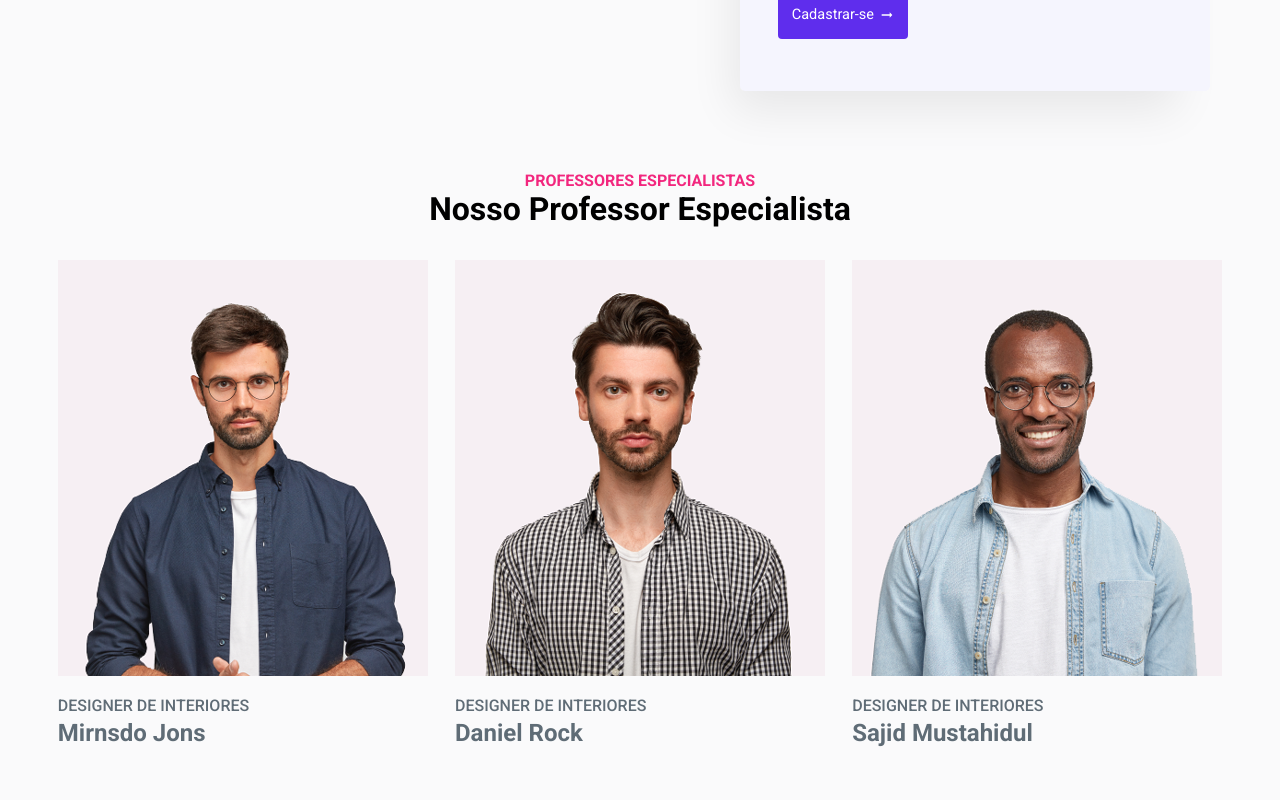
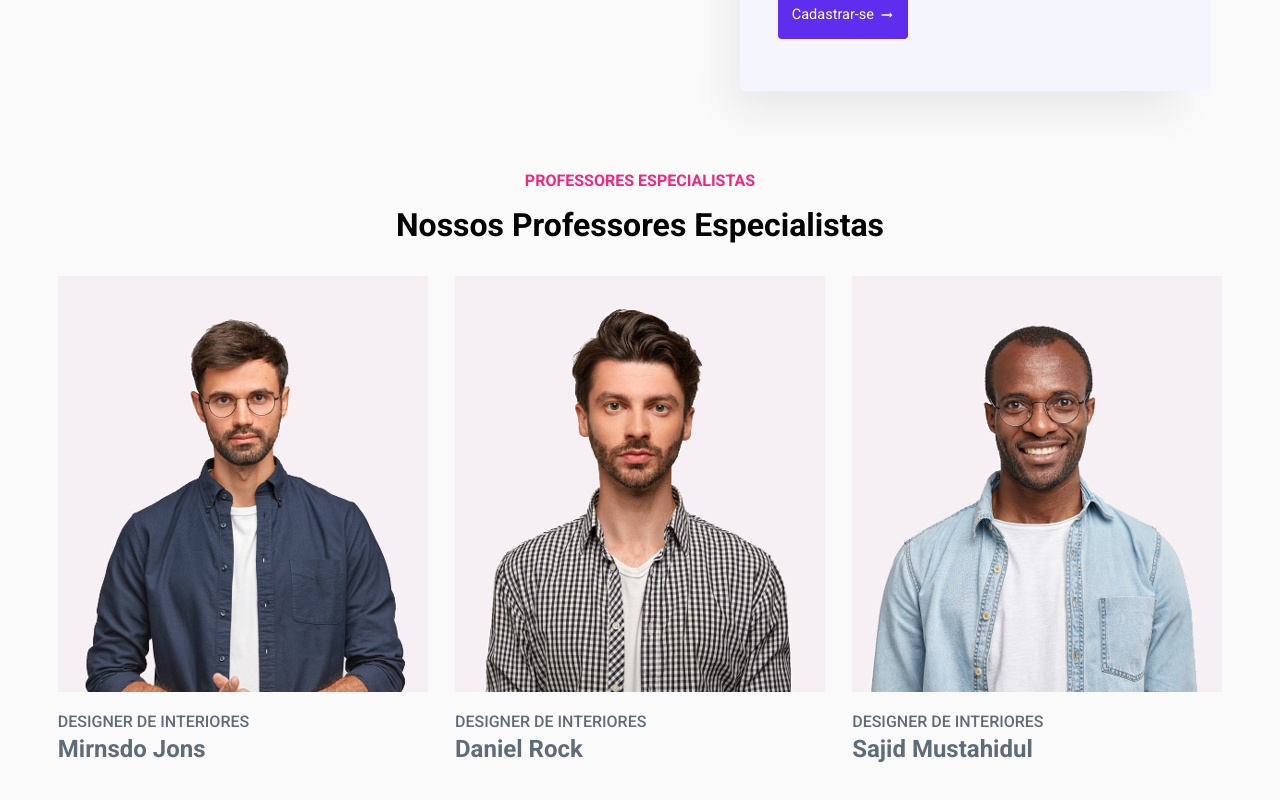
Before and after one commit to Romulo-aquila/Edurock-LadingPage, a React (Vite) app: page / in a window 1280 px wide. Shown: the part 4326-5126 px from the top of the page. Built offline with nearby package versions, Linux system fonts and the light colour scheme.

Commit message:
Correção de Alinhamento de Titulos

```diff
--- a/src/components/TeacherSession.jsx
+++ b/src/components/TeacherSession.jsx
@@ -8,6 +8,7 @@ function TeacherSession() {
     const SmallTitle = styled.h3`
         font-size: 12pt;
         color: #f2277e;
+        padding-bottom: 16px;
     `;
 
     const MainTitle = styled.h1``;
@@ -72,7 +73,7 @@ function TeacherSession() {
     <Content>
         <Titles>
             <SmallTitle>PROFESSORES ESPECIALISTAS</SmallTitle>
-            <MainTitle>Nosso Professor Especialista</MainTitle>
+            <MainTitle>Nossos Professores Especialistas</MainTitle>
         </Titles>
             <ContainerImgs>
                 <ContainerImage>
```
